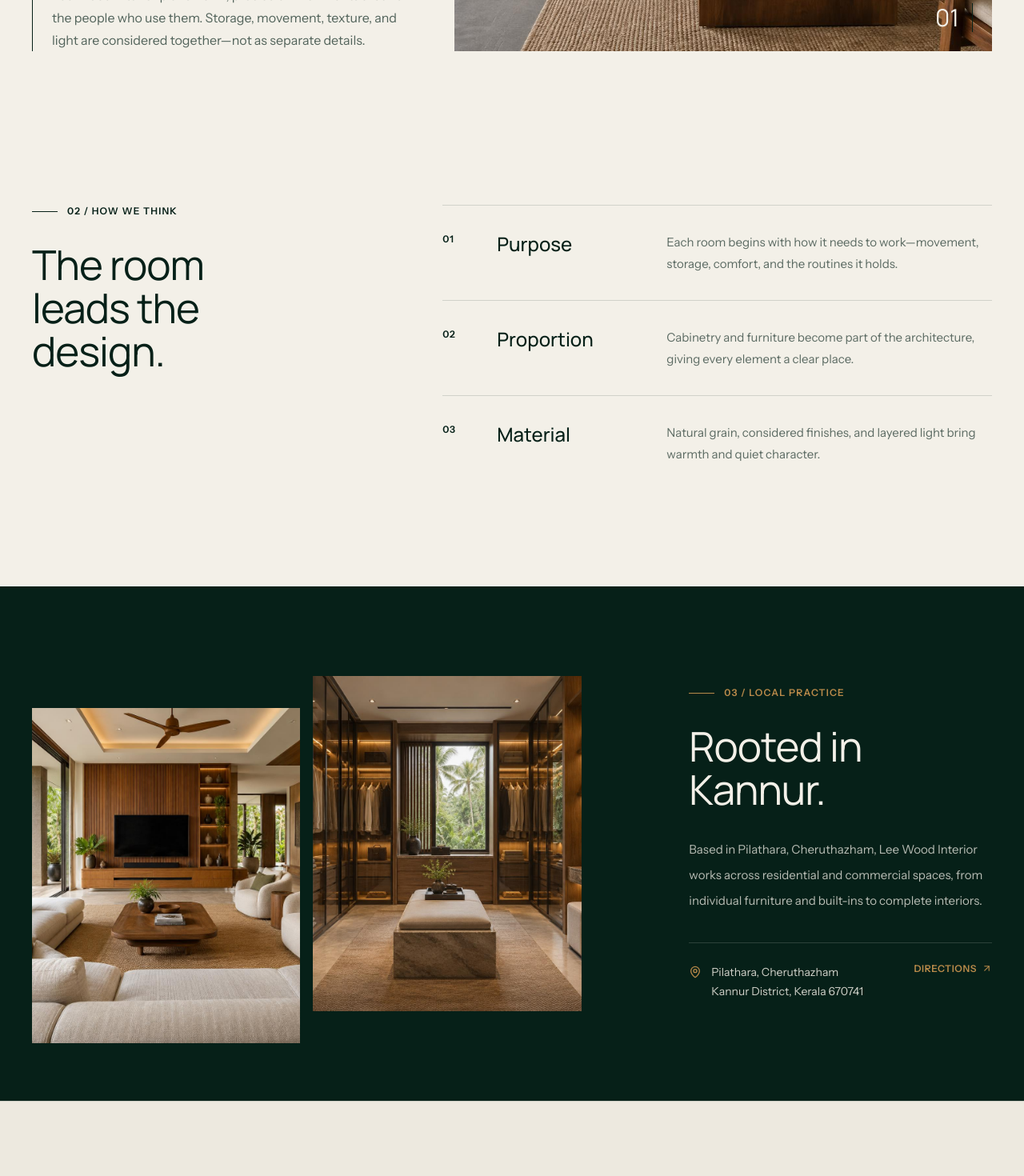
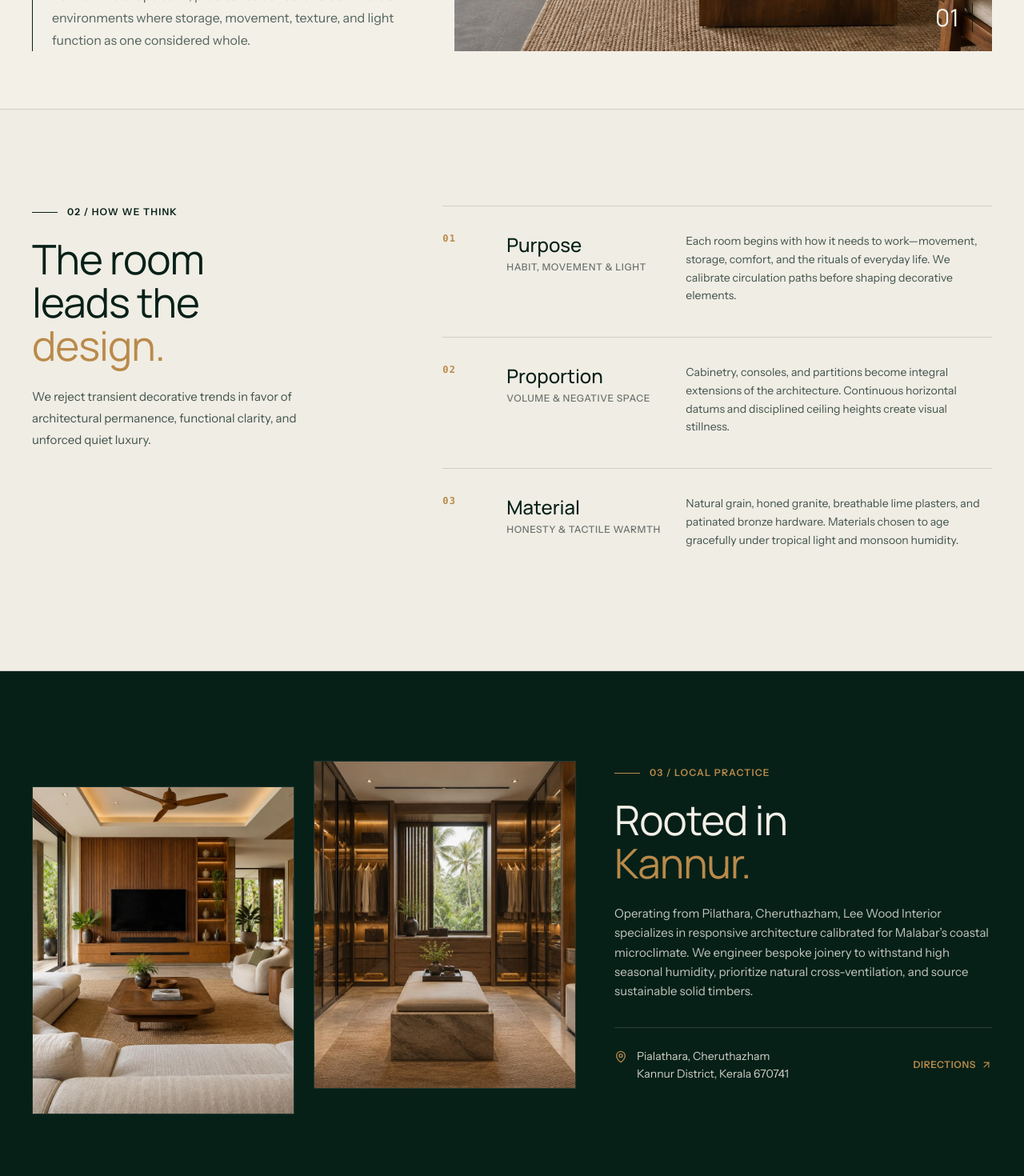
Before and after one commit to dhyandevp/leewoods, a React (Vite) app: page /about in a window 1280 px wide. Shown: the part 700-2170 px from the top of the page at 80% size. Built offline with nearby package versions, Linux system fonts and the light colour scheme.

Commit message:
feat: redesign Studio / About page with tropical architectural focus

```diff
--- a/src/routes/about.tsx
+++ b/src/routes/about.tsx
@@ -13,30 +13,37 @@ import livingImage from "@/assets/lee-wood-living.jpg";
 import wardrobeImage from "@/assets/lee-wood-wardrobe.jpg";
 
 const principles = [
-  [
-    "01",
-    "Purpose",
-    "Each room begins with how it needs to work—movement, storage, comfort, and the routines it holds.",
-  ],
-  [
-    "02",
-    "Proportion",
-    "Cabinetry and furniture become part of the architecture, giving every element a clear place.",
-  ],
-  [
-    "03",
-    "Material",
-    "Natural grain, considered finishes, and layered light bring warmth and quiet character.",
-  ],
+  {
+    number: "01",
+    title: "Purpose",
+    subtitle: "Habit, Movement & Light",
+    description:
+      "Each room begins with how it needs to work—movement, storage, comfort, and the rituals of everyday life. We calibrate circulation paths before shaping decorative elements.",
+  },
+  {
+    number: "02",
+    title: "Proportion",
+    subtitle: "Volume & Negative Space",
+    description:
+      "Cabinetry, consoles, and partitions become integral extensions of the architecture. Continuous horizontal datums and disciplined ceiling heights create visual stillness.",
+  },
+  {
+    number: "03",
+    title: "Material",
+    subtitle: "Honesty & Tactile Warmth",
+    description:
+      "Natural grain, honed granite, breathable lime plasters, and patinated bronze hardware. Materials chosen to age gracefully under tropical light and monsoon humidity.",
+  },
 ] as const;
 
 export default function AboutPage() {
   useEffect(() => {
-    document.title = "Studio — Lee Wood Interior";
+    document.title = "Studio — Lee Wood Interior | Kannur";
   }, []);
 
   return (
     <main className="overflow-hidden bg-background text-foreground">
+      {/* 1. Studio Page Intro Hero */}
       <PageIntro
         eyebrow="01 / The studio"
         title={
@@ -46,71 +53,92 @@ export default function AboutPage() {
             made
           </>
         }
-        accent={<em className="font-normal">to belong.</em>}
-        description="Lee Wood Interior plans warm, precise environments around the people who use them. Storage, movement, texture, and light are considered together—not as separate details."
+        accent={<span className="font-normal text-bronze">to belong.</span>}
+        description="Lee Wood Interior is an architectural interior practice based in Kannur. We shape calm, precise residential and commercial environments where storage, movement, texture, and light function as one considered whole."
         image={aboutImage}
-        imageAlt="Warm contemporary interior by Lee Wood Interior"
+        imageAlt="Warm architectural interior composed of solid timber and linen by Lee Wood Interior"
       />
 
-      <section className="section-space">
+      {/* 2. Philosophy Manifesto: How We Think */}
+      <section className="section-space border-y border-border bg-secondary/30">
         <div className="site-container grid gap-14 lg:grid-cols-12 lg:gap-8">
           <ScrollReveal className="lg:col-span-4">
             <SectionLabel>02 / How we think</SectionLabel>
-            <h2 className="section-title mt-8">
+            <h2 className="section-title mt-6">
               The room
               <br />
               leads the
               <br />
-              design.
+              <span className="text-bronze">design.</span>
             </h2>
+            <p className="body-copy mt-6 text-foreground/75">
+              We reject transient decorative trends in favor of architectural permanence,
+              functional clarity, and unforced quiet luxury.
+            </p>
           </ScrollReveal>
-          <div className="lg:col-span-7 lg:col-start-6">
-            {principles.map(([number, title, copy]) => (
+
+          <div className="space-y-2 lg:col-span-7 lg:col-start-6">
+            {principles.map((p) => (
               <ScrollReveal
-                key={title}
-                className="grid gap-5 border-t border-border py-8 sm:grid-cols-[3rem_8rem_1fr] md:grid-cols-[3rem_12rem_1fr]"
+                key={p.number}
+                className="grid gap-4 border-t border-border py-8 sm:grid-cols-[4rem_13rem_1fr]"
               >
-                <span className="micro-copy text-primary-readable">{number}</span>
-                <h3 className="font-display text-2xl font-medium">{title}</h3>
-                <p className="body-copy">{copy}</p>
+                <span className="font-mono text-xs font-semibold tracking-widest text-bronze">
+                  {p.number}
+                </span>
+                <div>
+                  <h3 className="font-display text-2xl font-medium text-foreground">{p.title}</h3>
+                  <span className="mt-1 block text-xs font-medium uppercase tracking-wider text-stone">
+                    {p.subtitle}
+                  </span>
+                </div>
+                <p className="text-sm leading-relaxed text-foreground/75">{p.description}</p>
               </ScrollReveal>
             ))}
           </div>
         </div>
       </section>
 
-      <section className="bg-surface-dark text-surface-dark-foreground">
-        <div className="site-container grid gap-14 py-20 lg:grid-cols-12 lg:items-center lg:gap-8 lg:py-28">
-          <ScrollReveal className="grid gap-4 sm:grid-cols-2 lg:col-span-7">
+      {/* 3. Local Practice in Kannur: Dark Forest Architectural Section */}
+      <section className="bg-forest text-ivory">
+        <div className="site-container grid gap-14 py-20 lg:grid-cols-12 lg:items-center lg:gap-12 lg:py-28">
+          <ScrollReveal className="grid gap-6 sm:grid-cols-2 lg:col-span-7">
+            <div className="image-reveal aspect-[4/5] overflow-hidden border border-white/10 bg-forest sm:translate-y-8">
               <img
                 src={livingImage}
-              alt="Lee Wood living interior"
+                alt="Lee Wood living room interior with custom acoustic paneling"
                 loading="lazy"
-              className="aspect-[4/5] size-full object-cover sm:translate-y-10"
+                className="size-full object-cover"
               />
+            </div>
+            <div className="image-reveal aspect-[4/5] overflow-hidden border border-white/10 bg-forest">
               <img
                 src={wardrobeImage}
-              alt="Lee Wood bespoke wardrobe"
+                alt="Lee Wood bespoke teak wardrobe system with integrated lighting"
                 loading="lazy"
-              className="aspect-[4/5] size-full object-cover"
+                className="size-full object-cover"
               />
+            </div>
           </ScrollReveal>
-          <ScrollReveal className="lg:col-span-4 lg:col-start-9">
+
+          <ScrollReveal className="lg:col-span-5">
             <SectionLabel light>03 / Local practice</SectionLabel>
-            <h2 className="section-title mt-8">
+            <h2 className="section-title mt-6 text-ivory">
               Rooted in
               <br />
-              Kannur.
+              <span className="text-bronze">Kannur.</span>
             </h2>
-            <p className="mt-8 text-[15px] leading-8 text-surface-dark-foreground/75">
-              Based in Pilathara, Cheruthazham, Lee Wood Interior works across residential and
-              commercial spaces, from individual furniture and built-ins to complete interiors.
+            <p className="mt-6 text-[15px] leading-relaxed text-ivory/80">
+              Operating from Pilathara, Cheruthazham, Lee Wood Interior specializes in responsive
+              architecture calibrated for Malabar’s coastal microclimate. We engineer bespoke joinery
+              to withstand high seasonal humidity, prioritize natural cross-ventilation, and source
+              sustainable solid timbers.
             </p>
-            <div className="mt-9 flex items-start justify-between border-t border-surface-dark-foreground/16 pt-6 text-sm leading-6 text-surface-dark-foreground/85">
-              <div className="flex gap-3">
-                <MapPin className="mt-1 shrink-0 text-primary-on-dark" size={16} />
-                <address className="not-italic">
-                  Pilathara, Cheruthazham
+            <div className="mt-8 flex flex-col gap-4 border-t border-white/14 pt-6 sm:flex-row sm:items-center sm:justify-between">
+              <div className="flex items-start gap-3">
+                <MapPin className="mt-1 shrink-0 text-bronze" size={16} />
+                <address className="not-italic text-sm leading-relaxed text-ivory/85">
+                  Pialathara, Cheruthazham
                   <br />
                   Kannur District, Kerala 670741
                 </address>
@@ -119,12 +147,12 @@ export default function AboutPage() {
                 href={mapUrl}
                 target="_blank"
                 rel="noreferrer"
-                className="group inline-flex items-center gap-1.5 text-xs font-semibold uppercase tracking-wider text-primary-on-dark hover:underline"
+                className="group inline-flex items-center gap-1.5 text-xs font-semibold uppercase tracking-wider text-bronze transition-colors hover:text-white"
               >
                 Directions
                 <ArrowUpRight
-                  size={13}
-                  className="transition-transform duration-300 group-hover:translate-x-0.5"
+                  size={14}
+                  className="transition-transform duration-300 group-hover:translate-x-0.5 group-hover:-translate-y-0.5"
                 />
               </a>
             </div>
@@ -132,16 +160,20 @@ export default function AboutPage() {
         </div>
       </section>
 
+      {/* 4. Editorial Call to Action */}
       <EditorialCta
         title={
           <>
             See how the thinking
             <br />
-            becomes a space.
+            becomes a <span className="text-bronze">space.</span>
           </>
         }
+        description="Share your architectural drawings, spatial ideas, or residential project requirements with our Kannur studio."
       />
-      <SiteFooter />
+
+      {/* Global High-Contrast Footer */}
+      <SiteFooter dark />
     </main>
   );
 }
```
Lines whose indentation alone changed are shown as unchanged.
